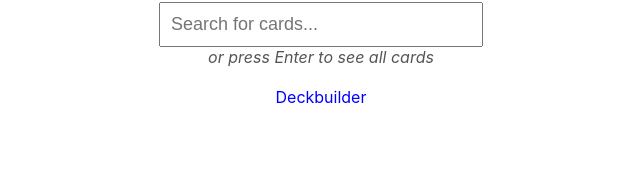
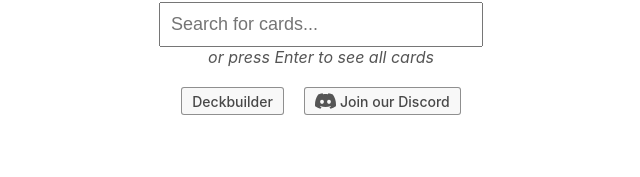
Before and after one commit to ciderwolf/custom-set-view, a Vue app: page / in a window 1280 px wide. Shown: the part 390-567 px from the top of the page, without its empty margins (319-959 px from the left). Built offline with nearby package versions, Linux system fonts and the light colour scheme.

Commit message:
Link to discord

```diff
--- a/src/views/Home.vue
+++ b/src/views/Home.vue
@@ -5,7 +5,12 @@
       <input type="text" placeholder="Search for cards..." v-model="searchText" id="search-field">
     </form>
     <i class="nav-hint">or press Enter to see all cards</i>
-    <router-link to="/deckbuilder">Deckbuilder</router-link>
+    <div class="navigation">
+      <router-link to="/deckbuilder">Deckbuilder</router-link>
+      <a href="https://discord.gg/RyhCxGeyKR" id="discord-link" target="_blank">
+        <img src='@/assets/discord-logo.svg'>Join our Discord
+      </a>
+    </div>
     <p class="version">Innistrad Exhumed 4.6</p>
   </div>
 </template>
@@ -65,14 +70,43 @@ form {
   margin-top: 10vh;
 }
 
-a {
-  color: blue;
-  text-decoration: none;
-  margin-top: 20px;
+#discord-link {
+  display: flex;
+  align-items: center;
 }
 
-a:hover {
-  text-decoration: underline;
+#discord-link img {
+  height: 16px;
+  margin-right: 4px;
+}
+
+.navigation {
+  display: flex;
+  width: 300px;
+  margin-top: 20px;
+  justify-content: space-around;
+}
+
+.navigation a {
+  box-sizing: border-box;
+  display: flex;
+  align-items: center;
+  cursor: pointer;
+  padding: 0 10px;
+  height: 28px;
+  font-size: 14px;
+  font-weight: 500;
+  color: #484848;
+  text-decoration: none;
+  border: 1px solid rgba(41, 41, 41, 0.5);
+  border-radius: 3px;
+  background-color: #f8f8f8;
+  transition: border-color, background-color 0.3s linear;
+}
+
+.navigation a:hover {
+  background-color: white;
+  border-color: rgba(41, 41, 41, 0.75);
 }
 
 .version {
```
Also changed, not shown: src/assets/discord-logo.svg (added).
